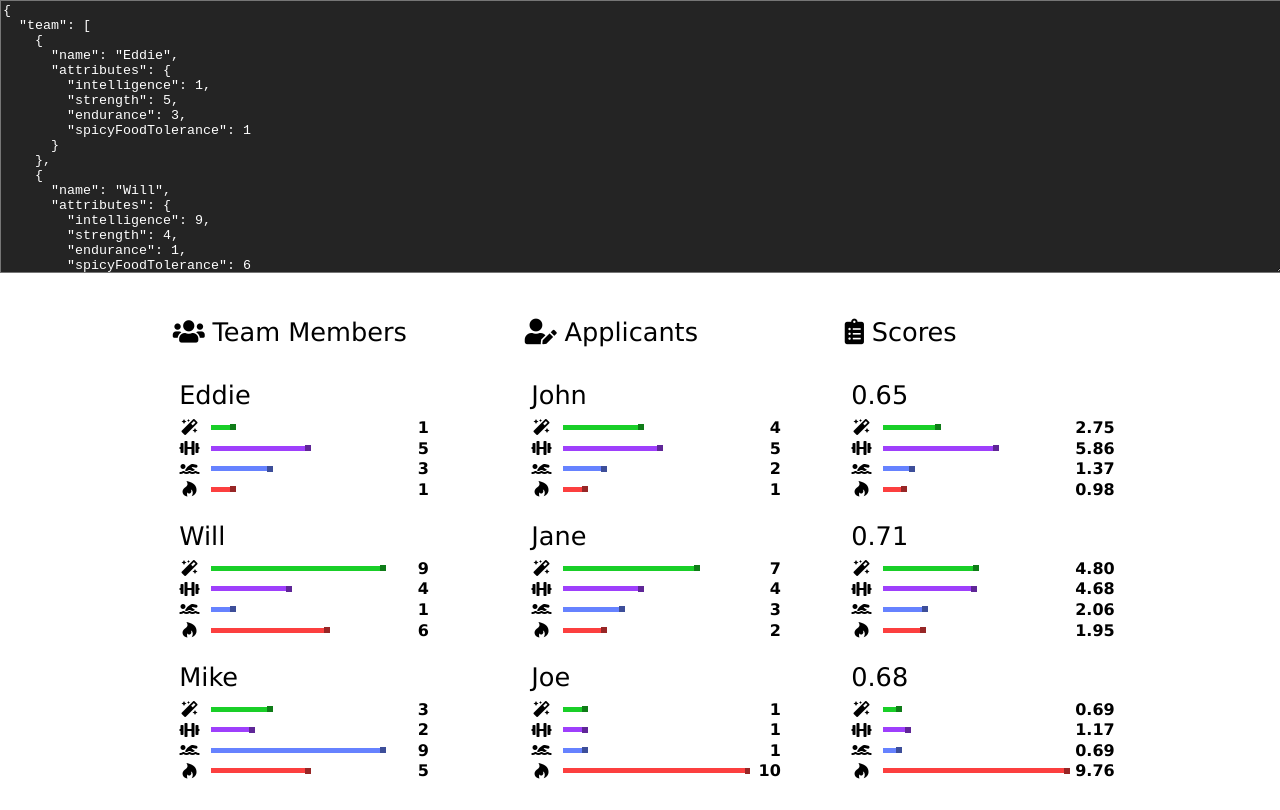
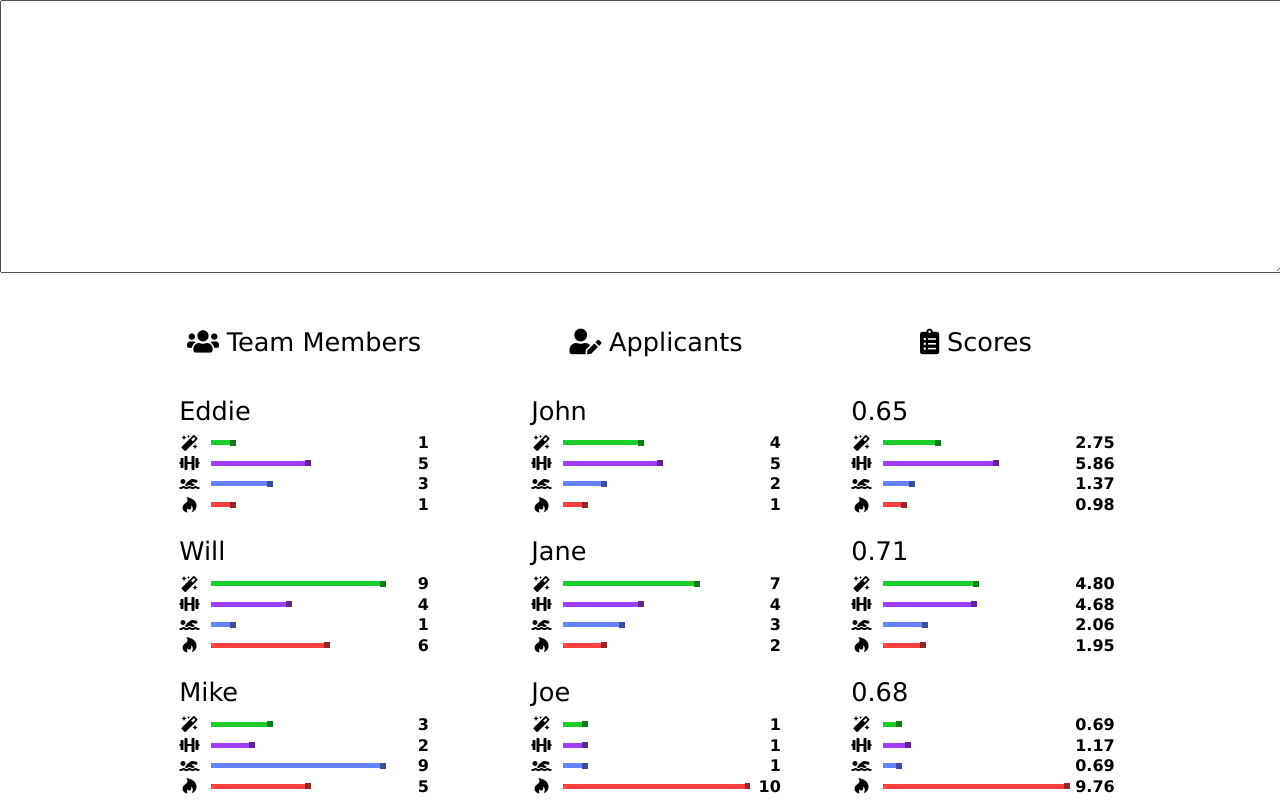
Before and after one commit to danieltian/take-home-exercise, a Vue app: page / in a window 1280 px wide. Built offline with nearby package versions, Linux system fonts and the light colour scheme.

Commit message:
Refactor App.vue and style group header

```diff
--- a/src/colors.styl
+++ b/src/colors.styl
@@ -1,4 +1,8 @@
 body-background = #F7F7F7
+json-input-background = #242424
 person-border = #DBDBDB
 person-hover-strip = #2E4DAB
 attribute-bar-holder = #D4D4D4
+group-header-icon = #454545
+group-header-background = #242424
+group-header-text = #EDEDED
--- a/src/components/App.vue
+++ b/src/components/App.vue
@@ -5,41 +5,36 @@
     .columns
       //- Team members
       .group.team
-        .group-header
-          i.icon.fas.fa-users
-          | Team Members
+        GroupHeader(icon="fas fa-users" name="Team Members")
         Person(v-for="teamMember in team" :person="teamMember" :key="teamMember.key")
 
       //- Applicants
       .group.applicants
-        .group-header
-          i.icon.fas.fa-user-edit
-          | Applicants
+        GroupHeader(icon="fas fa-user-edit" name="Applicants")
         Person(v-for="applicant in applicants" :person="applicant" :key="applicant.key")
 
       //- Applicant scores with breakdowns
       .group.scorecards
-        .group-header
-          i.icon.fas.fa-clipboard-list
-          | Scores
+        GroupHeader(icon="fas fa-clipboard-list" name="Scores")
         Scorecard(v-for="score in scores" :score="score" :key="score.name")
 </template>
 
 <script>
   import sampleData from '../sample-data'
-  import Person from './Person.vue'
+  import GroupHeader from './GroupHeader.vue'
+  import PersonComponent from './Person.vue'
   import Scorecard from './Scorecard.vue'
-  import PersonModel from '../models/Person'
+  import Person from '../models/Person'
   import calculator from '../lib/ScoreCalculator.js'
 
   export default {
-    components: { Person, Scorecard },
+    components: { GroupHeader, Person: PersonComponent, Scorecard },
 
     data() {
       return {
         data: sampleData,
-        team: sampleData.team.map((x) => new PersonModel(x)),
-        applicants: sampleData.applicants.map((x) => new PersonModel(x))
+        team: sampleData.team.map((x) => new Person(x)),
+        applicants: sampleData.applicants.map((x) => new Person(x))
       }
     },
 
@@ -51,8 +46,8 @@
         set(value) {
           try {
             let json = JSON.parse(value)
-            this.team = json.team.map((x) => new PersonModel(x))
-            this.applicants = json.applicants.map((x) => new PersonModel(x))
+            this.team = json.team.map((x) => new Person(x))
+            this.applicants = json.applicants.map((x) => new Person(x))
             this.data = json
           }
           catch (e) {
@@ -76,13 +71,14 @@
     margin: 0
     background-color: body-background
 
+    // Don't allow text selection when something is being dragged.
     &.full-screen-drag
       user-select: none
 
   .input
     width: 100%
     height: 20em
-    background-color: #242424
+    background-color: json-input-background
     color: white
     margin-bottom: 3em
 
@@ -94,6 +90,7 @@
   .group
     flex: 1
 
+    // Add some more spacing and a divider between the team members and the applicants and their scores.
     &.team
       padding-right: 2em
       border-right: 2px solid person-border
@@ -101,15 +98,6 @@
     &:not(:last-of-type)
       margin-right: 2em
 
-  .group-header
-    font-weight: normal
-    font-size: 1.6em
-    margin-bottom: 1em
-    margin-left: 0.5em
-
-    .icon
-      margin-right: 0.3em
-
   // Add a border between each person except for the last one.
   .person:not(:last-of-type), .scorecard:not(:last-of-type)
     border-bottom: 1px solid person-border
--- /dev/null
+++ b/src/components/GroupHeader.vue
@@ -0,0 +1,19 @@
+<template lang="pug" functional>
+  .group-header
+    i.icon(:class="props.icon")
+    | {{ props.name }}
+</template>
+
+<style lang="stylus">
+  .group-header
+    font-size: 1.6em
+    margin-bottom: 0.8em
+    text-align: center
+    background-color: group-header-background
+    color: group-header-text
+    padding: 0.4em 0
+
+    .icon
+      margin-right: 0.3em
+      color: group-header-text
+</style>
```
